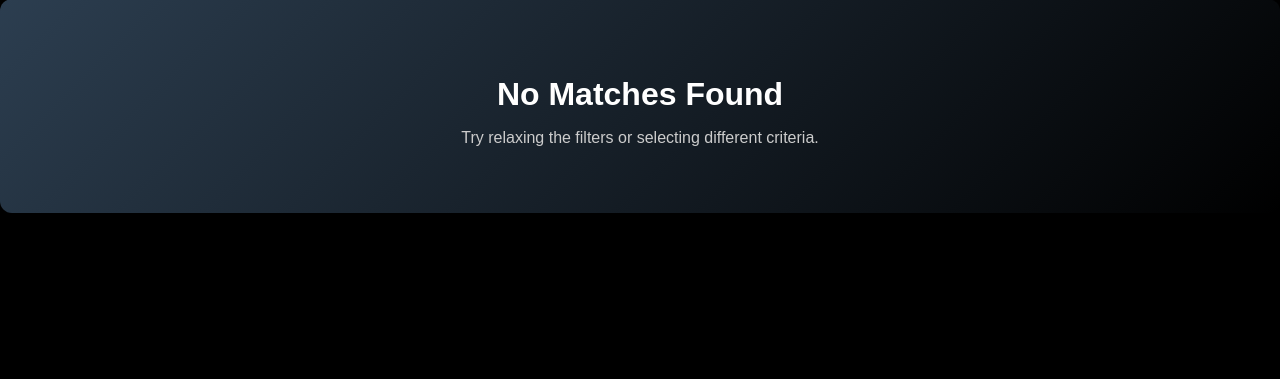
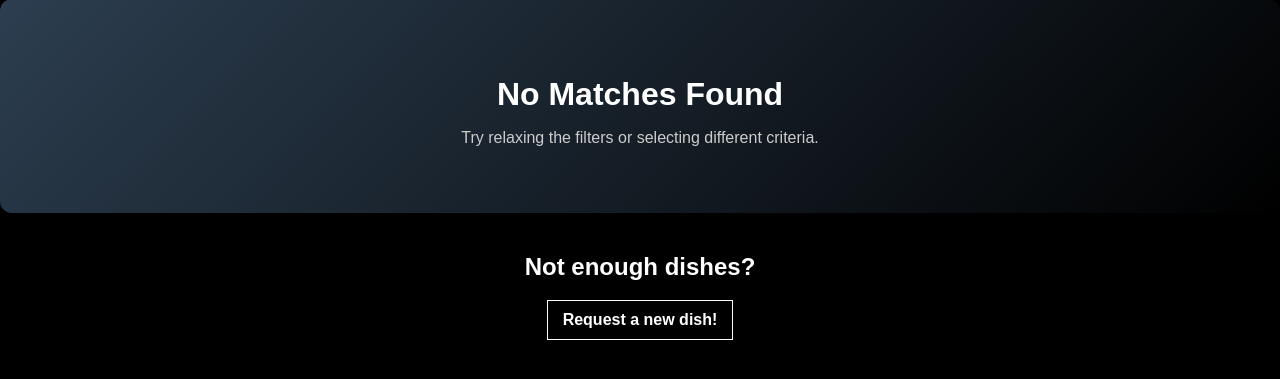
Before and after one commit to lucakim27/mykoreandish, a Flask app: template templates/recommendation.html in a window 1280 px wide. Shown: the part 77-456 px from the top of the page. Run offline with Flask 3, Linux system fonts and the light colour scheme; the template is opened without the code that fills it, so the values that code supplies are empty.

Commit message:
Change dish request button under the food search result page

```diff
--- a/static/css/style.css
+++ b/static/css/style.css
@@ -248,6 +248,26 @@ strong {
 .no-matches p {
     font-size: 1rem;
     color: #cccccc;
+}
+
+.request-dishes {
+    text-align: center;
+    border-radius: 12px;
+    box-shadow: 0 4px 12px rgba(0, 0, 0, 0.3);
+    margin: 40px;
+}
+
+.request-dishes button {
+    all: unset;
+    padding: 10px 15px;
+    margin-top: auto;
+    text-align: center;
+    font-size: 1rem;
+    font-weight: bold;
+    color: white;
+    border: 1px solid white;
+    cursor: pointer;
+    transition: background-color 0.3s ease, transform 0.2s ease;
 }
 
 /* General Styles for the Confirmation Page */
--- a/templates/base.html
+++ b/templates/base.html
@@ -22,20 +22,15 @@
                   {% if user.get('admin') %}
                       <a href="/admin">Admin</a>
                   {% endif %}
-                  <a href="/request">Request</a>
                   <a href="/users">History</a>
                   <a href="/auth/logout">Logout</a>
               </div>
           </div>
         {% else %}
           <div class="user-dropdown">
-            <!-- <span class="guest" onclick="toggleDropdown()">Guest</span>
-            <div class="dropdown-menu">
-                <a href="/request">Request</a> -->
             <a class="google-login-btn" href="{{ url_for('google.login') }}">
                 <i class="fab fa-google"></i> Sign in
             </a>
-            <!-- </div> -->
           </div>
         {% endif %}
     </div>
--- a/templates/recommendation.html
+++ b/templates/recommendation.html
@@ -9,10 +9,6 @@
                 <form action="/dishes/{{ dish.dish_name }}" method="POST" class="food-box">
                     <h2>{{ dish.dish_name }}</h2>
                     <p>{{ dish.description }}</p>
-                    <!-- <p><strong>Adjectives:</strong> {{ dish.adjectives | join(', ') | replace('_', ' ') }}</p>
-                    <p><strong>Spiciness:</strong> {{ dish.spiciness }}</p>
-                    <p><strong>Dietary:</strong> {{ dish.dietary | join(', ') | replace('_', ' ') }}</p>
-                    <p><strong>Ingredients:</strong> {{ dish.ingredients | join(', ') | replace('_', ' ') }}</p> -->
                     <button type="submit" class="food-box-button">Details</button>
                 </form>
             </li>
@@ -24,5 +20,9 @@
             <p>Try relaxing the filters or selecting different criteria.</p>
         </div>
     {% endif %}
+    <form action="/request" class="request-dishes">
+        <h2>Not enough dishes?</h2>
+        <button>Request a new dish!</button>
+    </form>
 </div>
 {% endblock %}
```
Also changed, not shown: templates/home.html (+9 -9 lines).
